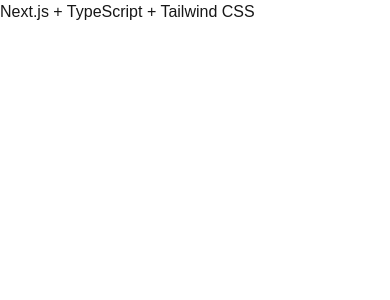
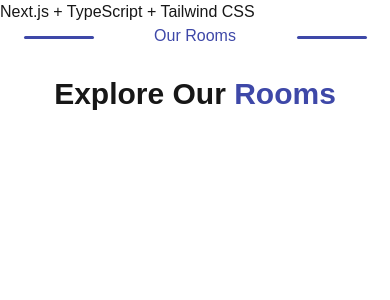
Before and after one commit to NabilaFerdousPrapty/Suite-Spot, a Next.js app: page / in a window 390 px wide. Shown: the top 300 px of the page. Built offline with nearby package versions, Linux system fonts and the light colour scheme.

Commit message:
Added sub heading for section

```diff
--- a/app/page.tsx
+++ b/app/page.tsx
@@ -1,7 +1,10 @@
+import OurRoom from "@/components/ourRoom/page";
+
 export default function Home() {
   return (
     <div className="container">
       <h1>Next.js + TypeScript + Tailwind CSS</h1>
+      <OurRoom />
     </div>
   );
 }
--- /dev/null
+++ b/components/ourRoom/ourRoom.css
@@ -0,0 +1,86 @@
+
+
+
+
+.sub-title {
+    position: relative;
+}
+
+.sub-title:after {
+    position: absolute;
+    content: "";
+    height: 3px;
+    width: 50px;
+    background: #3E48A8;
+    border-radius: 10px;
+    top: 50%;
+    left: 56%;
+    transform: translateX(-50%);
+}
+
+.sub-title:before {
+    position: absolute;
+    content: "";
+    height: 3px;
+    width: 50px;
+    background: #3E48A8;
+    border-radius: 10px;
+    top: 50%;
+    left: 44%;
+    transform: translateX(-50%);
+}
+
+
+
+
+
+
+
+/* ============================================================================================== */
+/* Responsive / Mobile Screen*/
+@media only screen and (min-width: 300px) and (max-width: 380px) {
+    .sub-title:after {
+        width: 60px;
+        top: 52%;
+        left: 90%;
+    }
+
+    .sub-title:before {
+        width: 60px;
+        top: 52%;
+        left: 10%;
+    }
+
+
+}
+
+/* ============================================================================================== */
+/* Responsive / Medium Screen*/
+@media only screen and (min-width: 385px) and (max-width: 620px) {
+    .sub-title:after {
+        width: 70px;
+        left: 85%;
+    }
+
+    .sub-title:before {
+        width: 70px;
+        left: 15%;
+    }
+
+}
+
+
+/* ============================================================================================== */
+/* Responsive / Medium Screen*/
+@media only screen and (min-width: 621px) and (max-width: 768px) {
+    .sub-title:after {
+        width: 90px;
+        left: 78%;
+    }
+
+    .sub-title:before {
+        width: 90px;
+        left: 22%;
+    }
+
+}
--- /dev/null
+++ b/components/ourRoom/page.tsx
@@ -0,0 +1,16 @@
+import React from 'react';
+import './ourRoom.css';
+
+
+const OurRoom = () => {
+    return (
+        <div className='max-w-7xl mx-auto '>
+            <p className='sub-title text-center text-[#3E48A8]'>Our Rooms</p>
+            <h1 className='text-3xl font-bold text-center my-7'>Explore Our <span className='text-[#3E48A8]'>Rooms</span></h1>
+
+            {/* hotel Cards */}
+        </div>
+    );
+};
+
+export default OurRoom;
```
Also changed, not shown: public/image/hotel1.jpeg (added).
